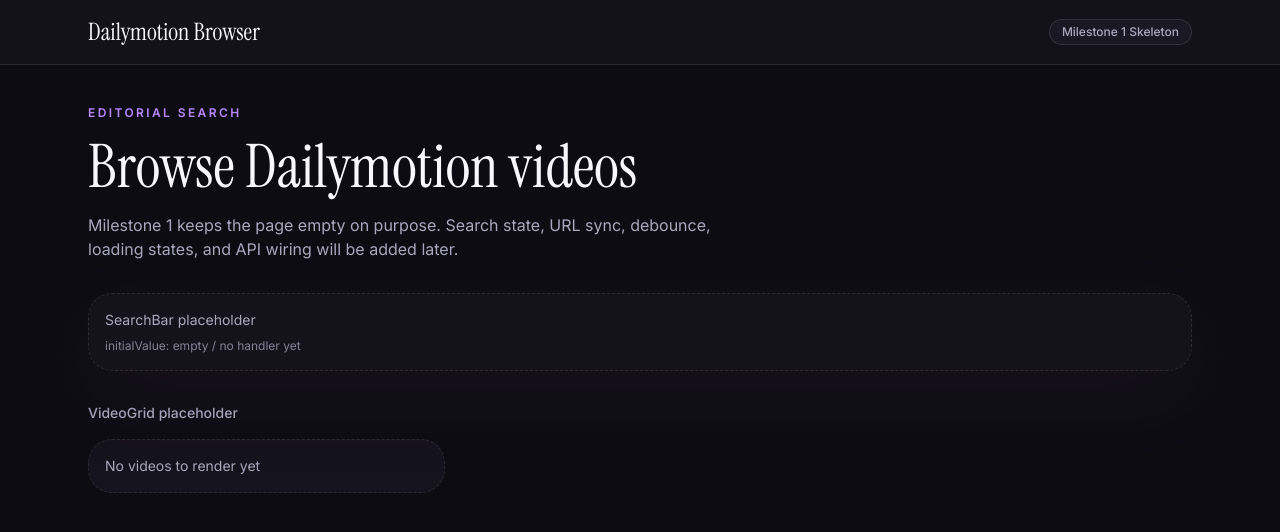
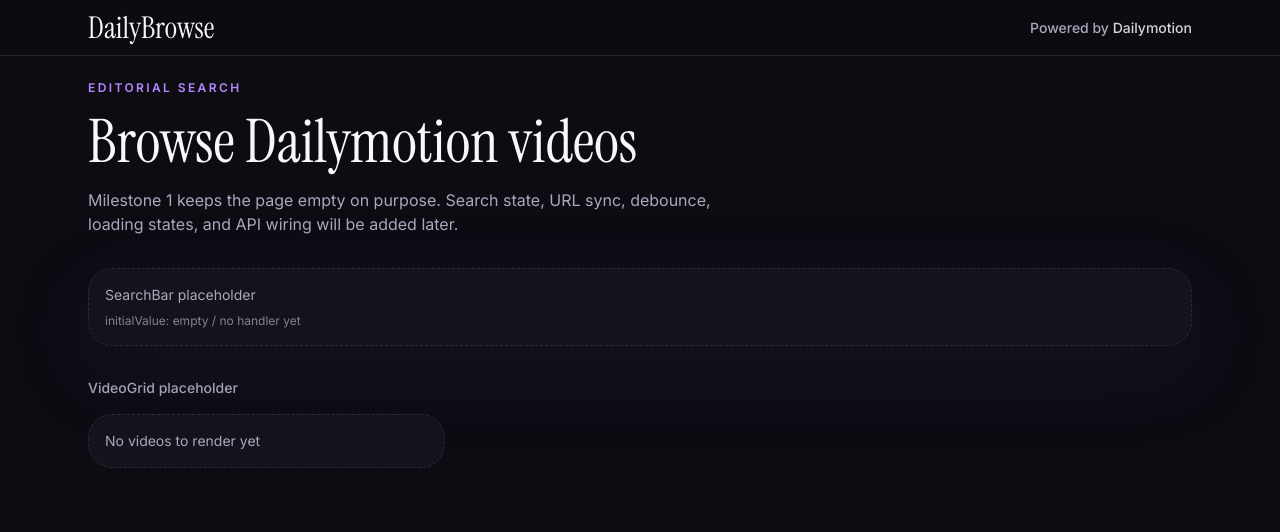
Before and after one commit to LorianeE/dailymotion, a React (Vite) app: page / in a window 1280 px wide. Shown: the top 532 px of the page. Built offline with nearby package versions, Linux system fonts and the light colour scheme.

Commit message:
feat(header): add new header

```diff
--- /dev/null
+++ b/src/components/Header/Header.tsx
@@ -0,0 +1,28 @@
+import { Link } from "react-router-dom";
+
+export function Header() {
+  return (
+    <header className="site-header sticky top-0 z-50 border-b border-border backdrop-blur-md">
+      <div className="mx-auto flex max-w-6xl items-center justify-between gap-4 px-4 py-3 sm:px-6">
+        <Link
+          className="text-2xl leading-none text-foreground transition-colors hover:text-primary focus-visible:rounded-md sm:text-3xl"
+          to="/"
+          aria-label="DailyBrowse home"
+        >
+          <span className="editorial-title">DailyBrowse</span>
+        </Link>
+        <span className="text-right text-xs font-medium text-muted-foreground sm:text-sm">
+          Powered by{" "}
+          <a
+            className="text-foreground/85 underline-offset-4 transition-colors hover:text-primary hover:underline focus-visible:rounded-sm"
+            href="https://www.dailymotion.com"
+            rel="noreferrer"
+            target="_blank"
+          >
+            Dailymotion
+          </a>
+        </span>
+      </div>
+    </header>
+  );
+}
--- a/src/components/Layout/Layout.tsx
+++ b/src/components/Layout/Layout.tsx
@@ -1,23 +1,13 @@
-import { Link, Outlet } from "react-router-dom";
+import { Outlet } from "react-router-dom";
+
+import { Header } from "../Header/Header";
 
 export function Layout() {
   return (
     <div className="min-h-screen bg-background text-foreground">
-      <header className="border-b border-border bg-card/80 backdrop-blur-xl">
-        <div className="mx-auto flex max-w-6xl items-center justify-between px-4 py-4 sm:px-6">
-          <Link
-            className="editorial-title text-2xl text-foreground transition-colors hover:text-primary focus-visible:rounded-md"
-            to="/"
-          >
-            Dailymotion Browser
-          </Link>
-          <span className="rounded-full border border-border bg-muted/70 px-3 py-1 text-xs font-medium text-muted-foreground">
-            Milestone 1 Skeleton
-          </span>
-        </div>
-      </header>
+      <Header />
 
-      <main className="mx-auto max-w-6xl px-4 py-8 sm:px-6 sm:py-10">
+      <main className="mx-auto max-w-6xl px-4 py-4 sm:px-6 sm:py-6">
         <Outlet />
       </main>
     </div>
--- a/src/index.css
+++ b/src/index.css
@@ -69,6 +69,10 @@
 }
 
 @layer utilities {
+  .site-header {
+    background: oklch(from var(--background) l c h / 84%);
+  }
+
   .editorial-title {
     font-family: var(--font-display);
     font-weight: 400;
```
